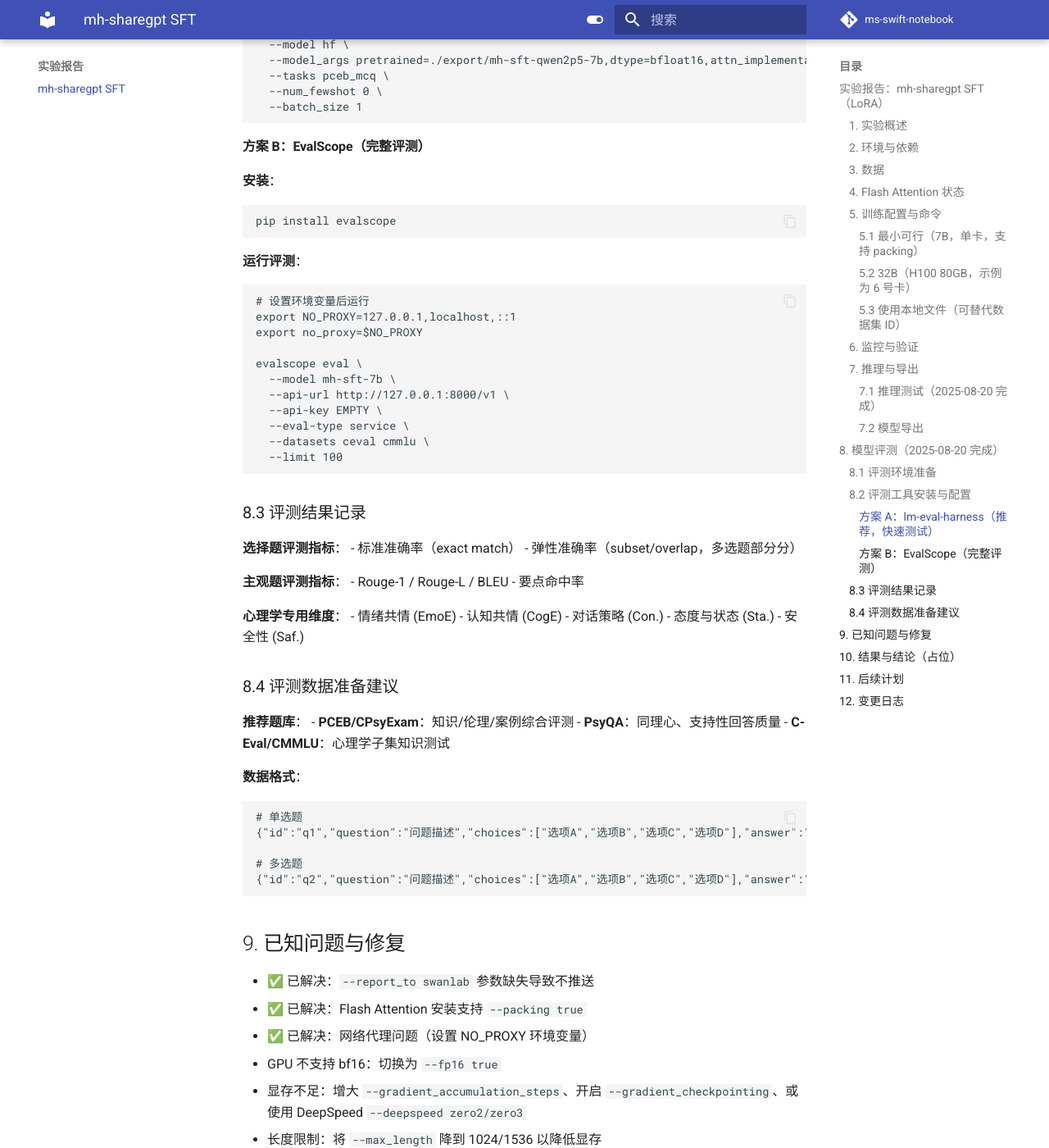
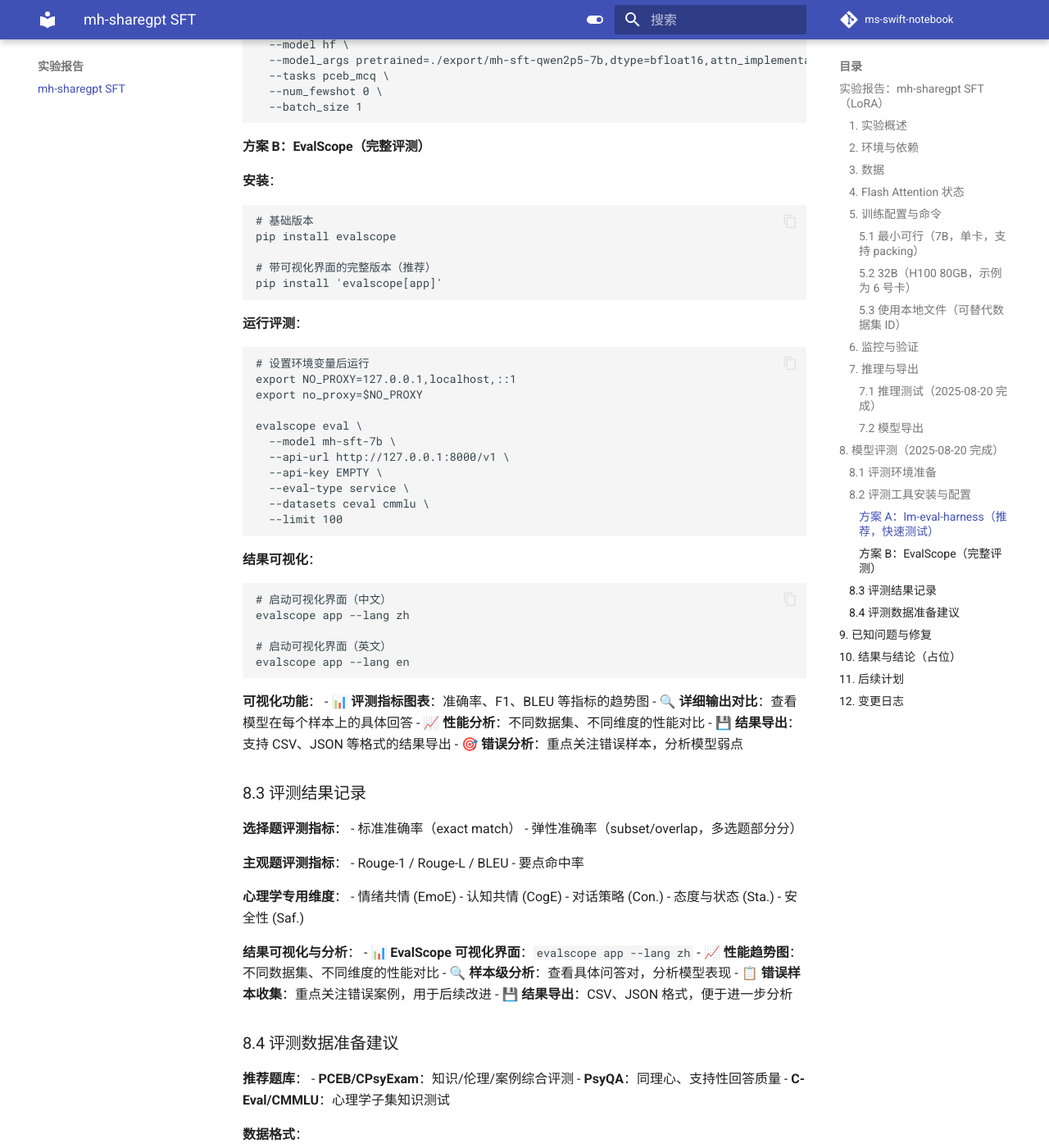
Before and after one commit to TianCai19/ms-swift-notebook, an MkDocs documentation site: the page built from docs/notes/40-实验报告-mh-sharegpt-sft.md, in a window 1280 px wide and 1400 px high, scrolled down 6073 px. Shown: the whole window at 82% size. Built offline with MkDocs 1.6.1 and Material for MkDocs 9.7.7, drawn with Linux system fonts in a browser that asks for light colours; comment, search, counter and statistics services are not loaded.

Commit message:
feat: Add EvalScope visualization features to experiment report
- Add EvalScope app installation with visualization support
- Include Chinese/English language options for UI
- Document visualization features: charts, sample analysis, error analysis
- Add result export capabilities and performance analysis tools
- Enhance evaluation workflow with comprehensive result analysis

````diff
--- a/docs/notes/40-实验报告-mh-sharegpt-sft.md
+++ b/docs/notes/40-实验报告-mh-sharegpt-sft.md
@@ -290,7 +290,11 @@
 
 **安装**：
 ```bash
+# 基础版本
 pip install evalscope
+
+# 带可视化界面的完整版本（推荐）
+pip install 'evalscope[app]'
 ```
 
 **运行评测**：
@@ -308,6 +312,22 @@
   --limit 100
 ```
 
+**结果可视化**：
+```bash
+# 启动可视化界面（中文）
+evalscope app --lang zh
+
+# 启动可视化界面（英文）
+evalscope app --lang en
+```
+
+**可视化功能**：
+- 📊 **评测指标图表**：准确率、F1、BLEU 等指标的趋势图
+- 🔍 **详细输出对比**：查看模型在每个样本上的具体回答
+- 📈 **性能分析**：不同数据集、不同维度的性能对比
+- 💾 **结果导出**：支持 CSV、JSON 等格式的结果导出
+- 🎯 **错误分析**：重点关注错误样本，分析模型弱点
+
 ### 8.3 评测结果记录
 
 **选择题评测指标**：
@@ -324,6 +344,13 @@
 - 对话策略 (Con.)
 - 态度与状态 (Sta.)
 - 安全性 (Saf.)
+
+**结果可视化与分析**：
+- 📊 **EvalScope 可视化界面**：`evalscope app --lang zh`
+- 📈 **性能趋势图**：不同数据集、不同维度的性能对比
+- 🔍 **样本级分析**：查看具体问答对，分析模型表现
+- 📋 **错误样本收集**：重点关注错误案例，用于后续改进
+- 💾 **结果导出**：CSV、JSON 格式，便于进一步分析
 
 ### 8.4 评测数据准备建议
 
````
